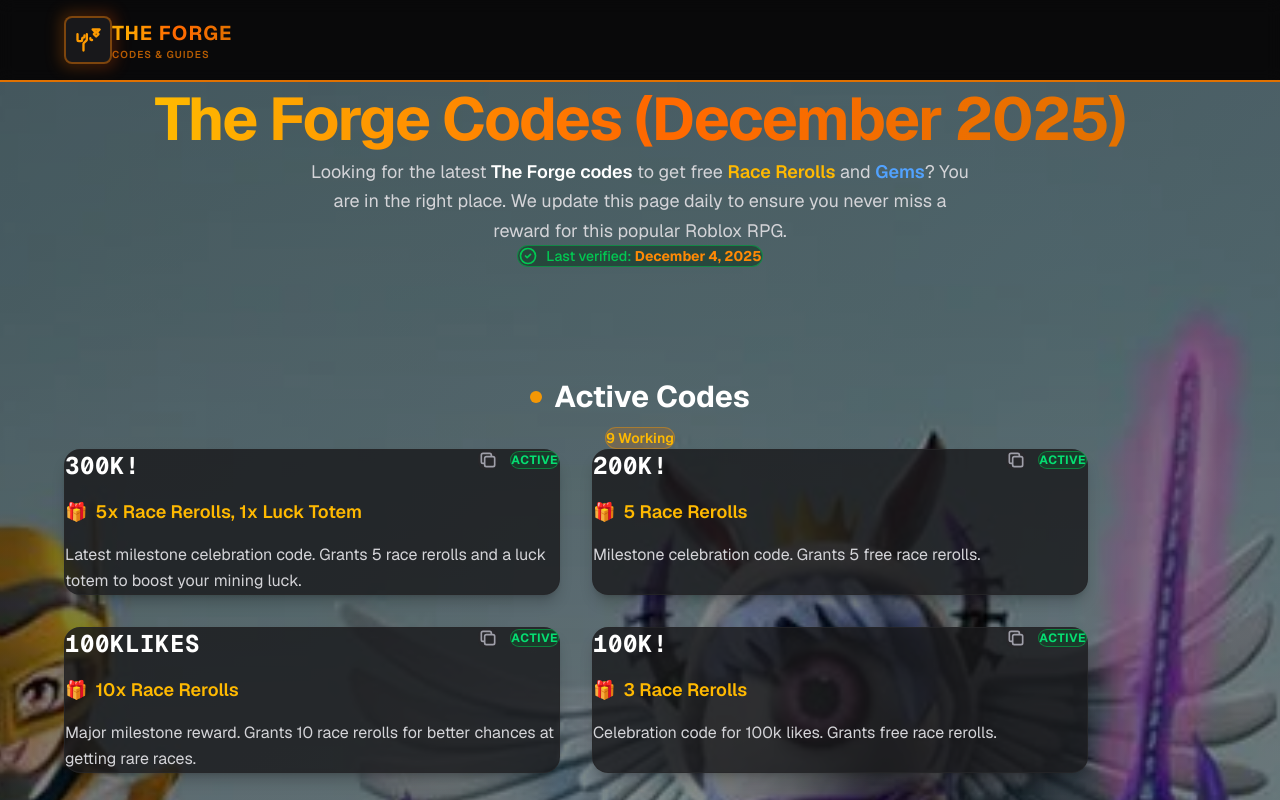
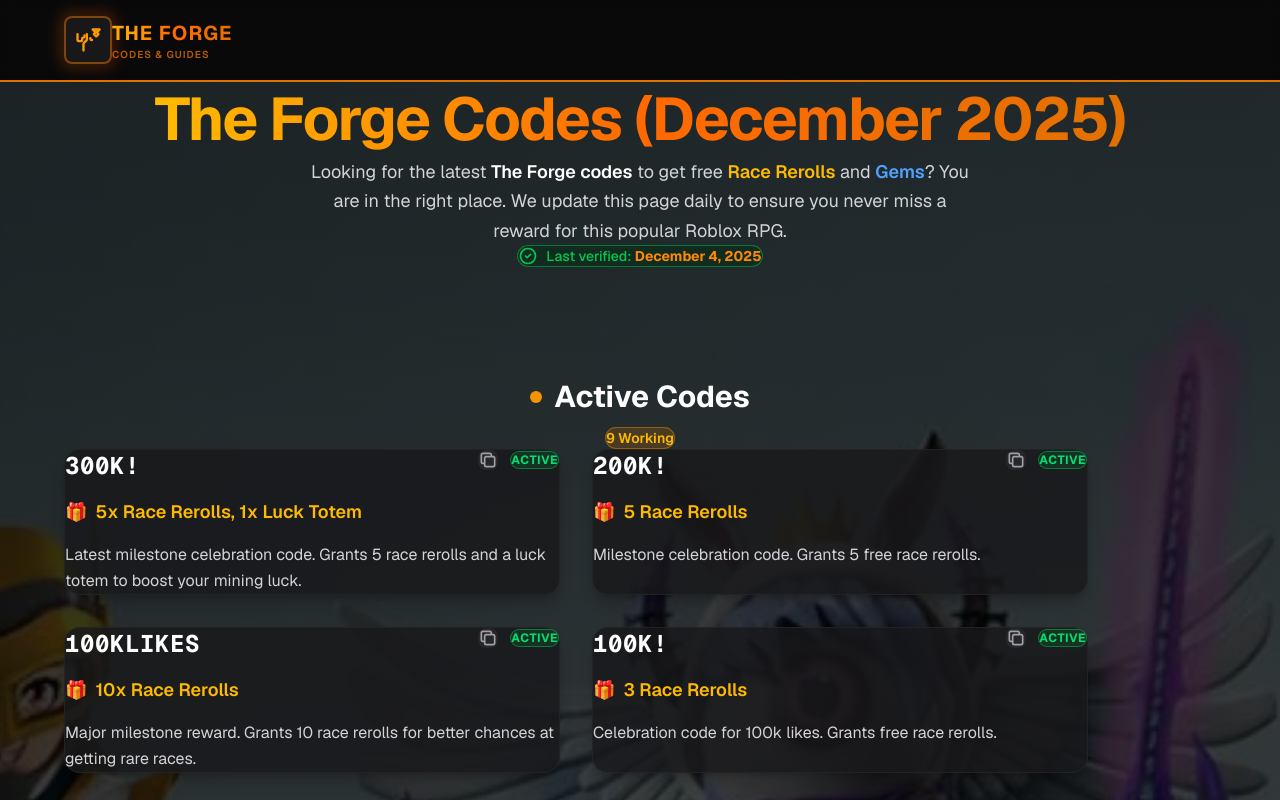
Before and after one commit to majunerp/theforgecodes, a Next.js app: page / in a window 1280 px wide. Shown: the top 800 px of the page. Built offline with nearby package versions, Linux system fonts and the light colour scheme.

Commit message:
Darken background overlay for less visible image

```diff
--- a/app/page.tsx
+++ b/app/page.tsx
@@ -66,7 +66,7 @@
       <div
         className="absolute inset-0 z-0"
         style={{
-          backgroundImage: 'linear-gradient(135deg, rgba(0,0,0,0.35) 0%, rgba(12,10,8,0.25) 40%, rgba(0,0,0,0.45) 100%), url(/wp7986935.webp)',
+          backgroundImage: 'linear-gradient(135deg, rgba(0,0,0,0.55) 0%, rgba(12,10,8,0.45) 40%, rgba(0,0,0,0.65) 100%), url(/wp7986935.webp)',
           backgroundSize: 'cover',
           backgroundPosition: 'center',
           backgroundRepeat: 'no-repeat',
@@ -74,7 +74,7 @@
       />
 
       {/* Dark Gradient Overlay */}
-      <div className="absolute inset-0 z-0 bg-gradient-to-b from-black/30 via-black/20 to-black/40" />
+      <div className="absolute inset-0 z-0 bg-gradient-to-b from-black/60 via-black/45 to-black/70" />
 
       <div className="mx-auto flex w-full max-w-6xl flex-col items-center gap-20 px-6 py-16 md:gap-24 md:px-10 md:py-20 lg:gap-28 lg:px-16 relative z-10">
 
```
